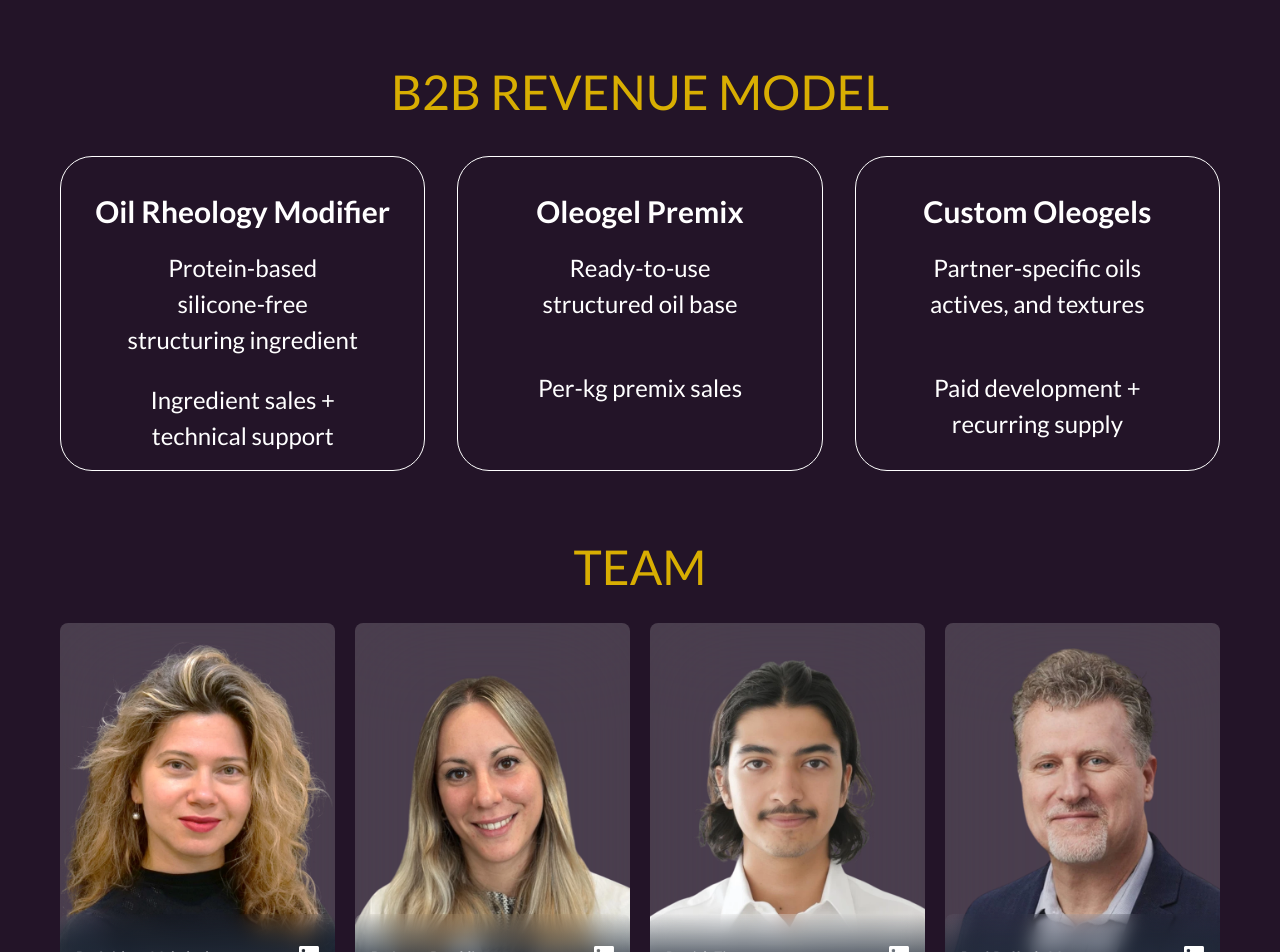
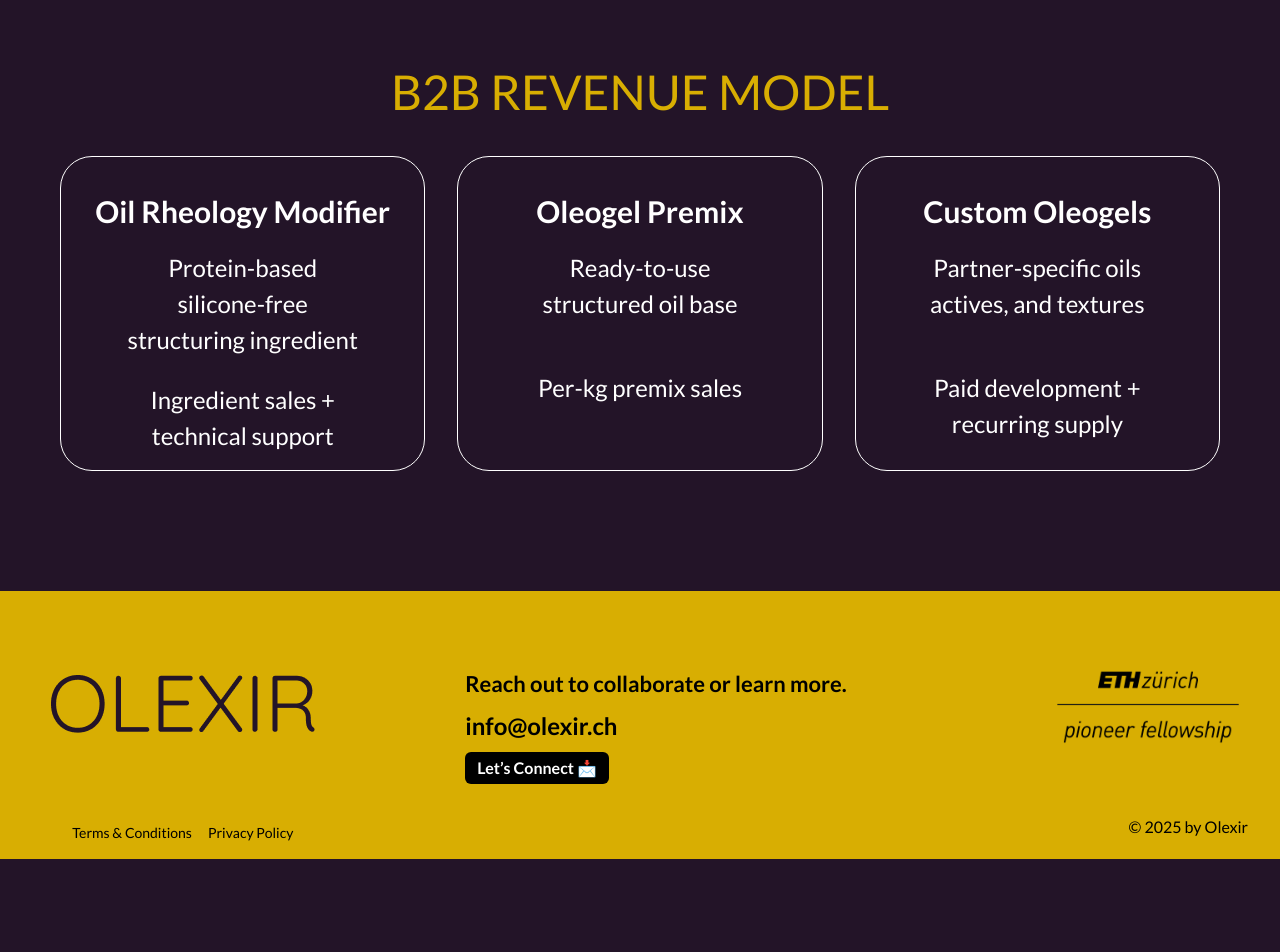
Before and after one commit to MrDrProfessorPatrick/olexir, a Next.js app: page /aboutus in a window 1280 px wide. Shown: the part 1640-2592 px from the top of the page. After the commit the page ends 2499 px from the top, so only its background shows below. Built offline with nearby package versions, Linux system fonts and the light colour scheme.

Commit message:
team commented out

```diff
--- a/src/app/aboutus/page.js
+++ b/src/app/aboutus/page.js
@@ -318,7 +318,7 @@ export default function AboutUs() {
                             </div>
                         </div>
                         {/* tablet and desktop */}
-                        <div className="flex-row  pt-5 gap-8 lg:justify-center mt-2 hidden lg:flex tabular-nums">
+                        <div className="flex-row  pt-5 gap-8 lg:justify-center mt-2 hidden lg:flex tabular-nums pb:10 lg:pb-30">
                             <div
                                 id="planProtein"
                                 className={`w-full flex flex-col items-center border-1 border-solid border-white rounded-full md:rounded-4xl text-[14px] lg:text-[14px] xl:text-[16px] 2xl:text-[18px] 3xl:text-[22px] text-white px-1 lg:px-4 xl:px-4 2xl:px-12 py-4 ${lato.className}`}
@@ -395,7 +395,7 @@ export default function AboutUs() {
                             </div>
                         </div>
                     </>
-                    <div className="py-5 lg:py-15 pb:10 lg:pb-30">
+                    {/* <div className="py-5 lg:py-15 pb:10 lg:pb-30">
                         <h2
                             className={`${lato.className} text-[24px] lg:text-[48px] text-center text-[#D8AE02]`}
                         >
@@ -483,7 +483,7 @@ export default function AboutUs() {
                                 </div>
                             ))}
                         </div>
-                    </div>
+                    </div> */}
                 </div>
             </div>
         </>
```
